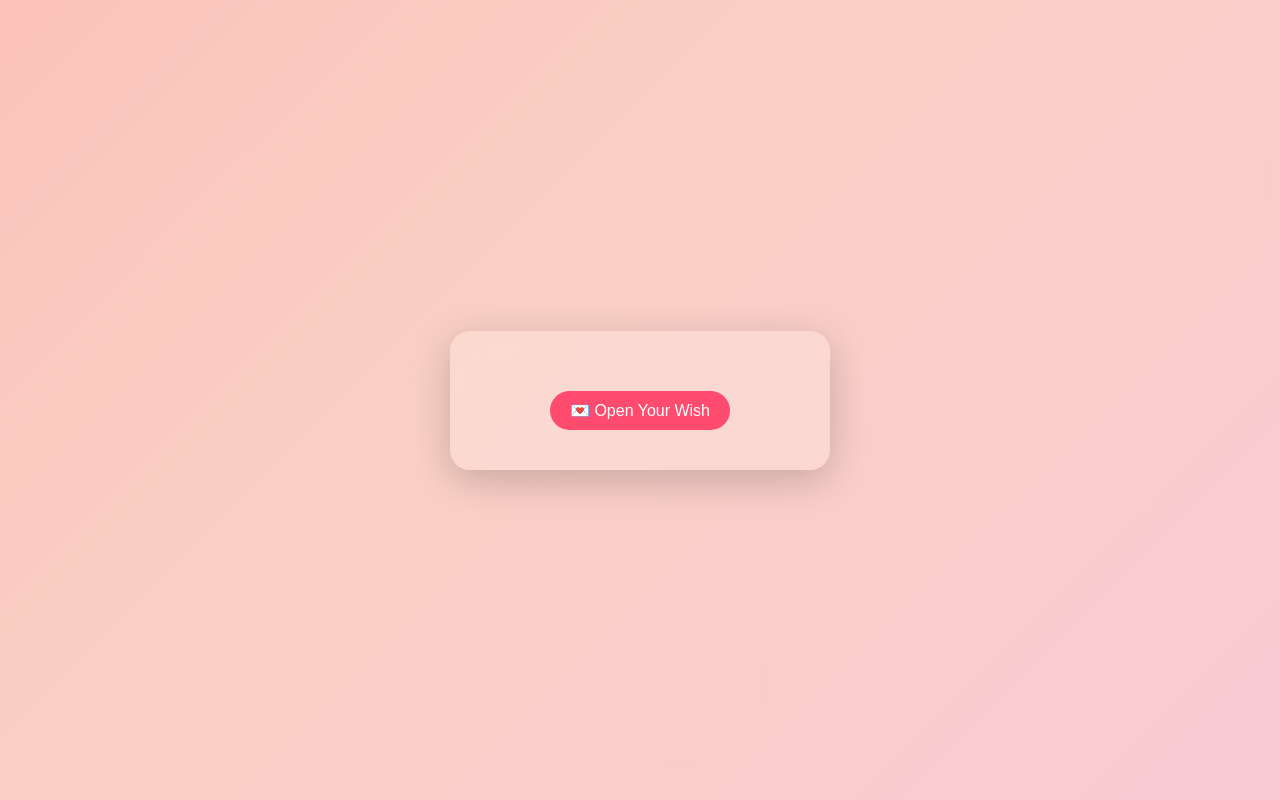
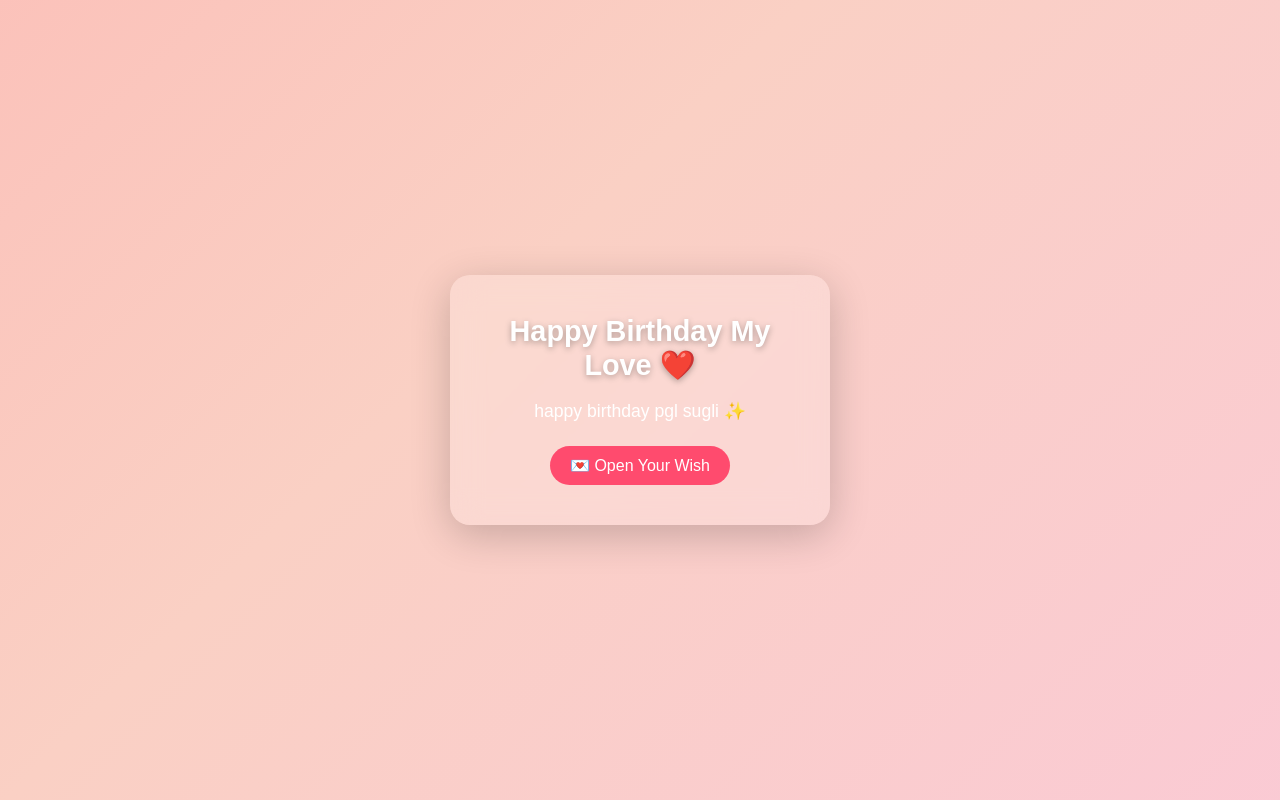
Before and after one commit to jaswant7696/happy-birthday, a plain HTML site: page index.html in a window 1280 px wide. Drawn offline with Linux system fonts and the light colour scheme.

Commit message:
update position index file new

```diff
--- a/index.html
+++ b/index.html
@@ -87,8 +87,8 @@
 <body>
 
   <div class="card">
-    <!-- <h1>Happy Birthday My Love ❤️</h1>
-    <p>happy birthday pgl sugli  ✨</p> -->
+    <h1>Happy Birthday My Love ❤️</h1>
+    <p>happy birthday pgl sugli  ✨</p>
     <button class="btn" onclick="revealWish()">💌 Open Your Wish</button>
     <!-- <p>Happy Birthday, my dear friend! 🎉 May God bless you with good health, endless happiness, and great success in every step of your life</p> -->
     <p id="wish" class="hidden-wish">
```
